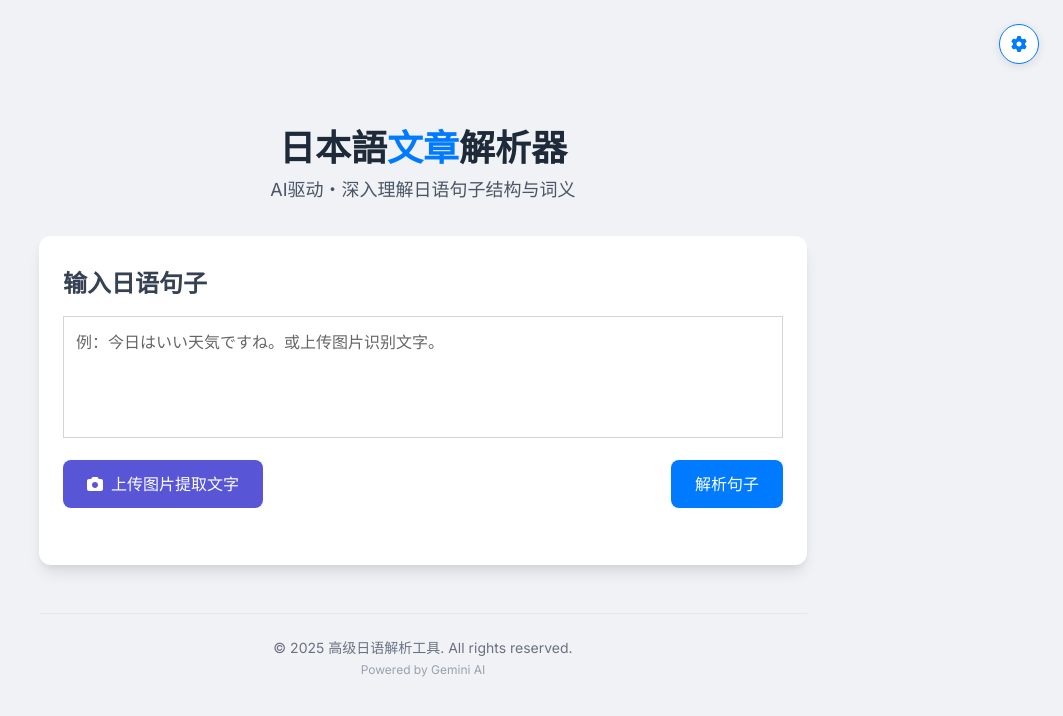
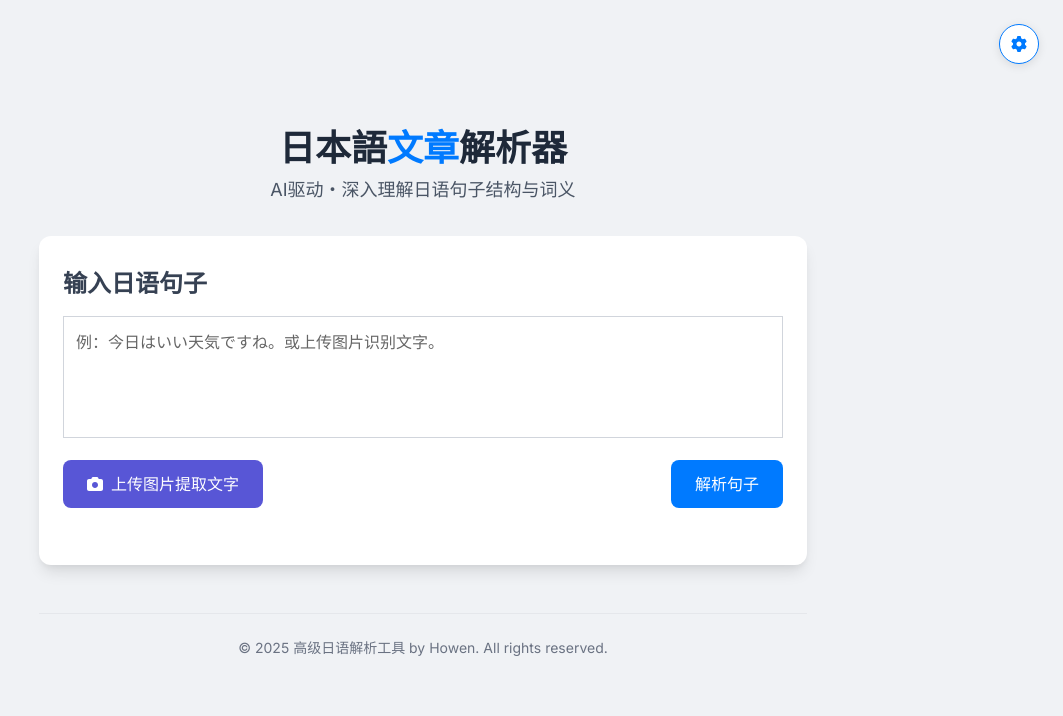
Before and after one commit to walkerwzy/japanese-analyzer, a Next.js app: page / in a window 1280 px wide. Shown: the top 716 px of the page, without its empty margins (217-1280 px from the left). Built offline with nearby package versions, Linux system fonts and the light colour scheme; no server answers.

Commit message:
update page

```diff
--- a/app/page.tsx
+++ b/app/page.tsx
@@ -295,8 +295,8 @@
         </main>
 
         <footer className="text-center mt-8 sm:mt-12 py-4 sm:py-6 border-t border-gray-200">
-          <p className="text-gray-500 text-xs sm:text-sm">&copy; 2025 高级日语解析工具. All rights reserved.</p>
-          <p className="text-gray-400 text-xs mt-1">Powered by Gemini AI</p>
+          <p className="text-gray-500 text-xs sm:text-sm">&copy; 2025 高级日语解析工具 by Howen. All rights reserved.</p>
+
         </footer>
       </div>
 
```
